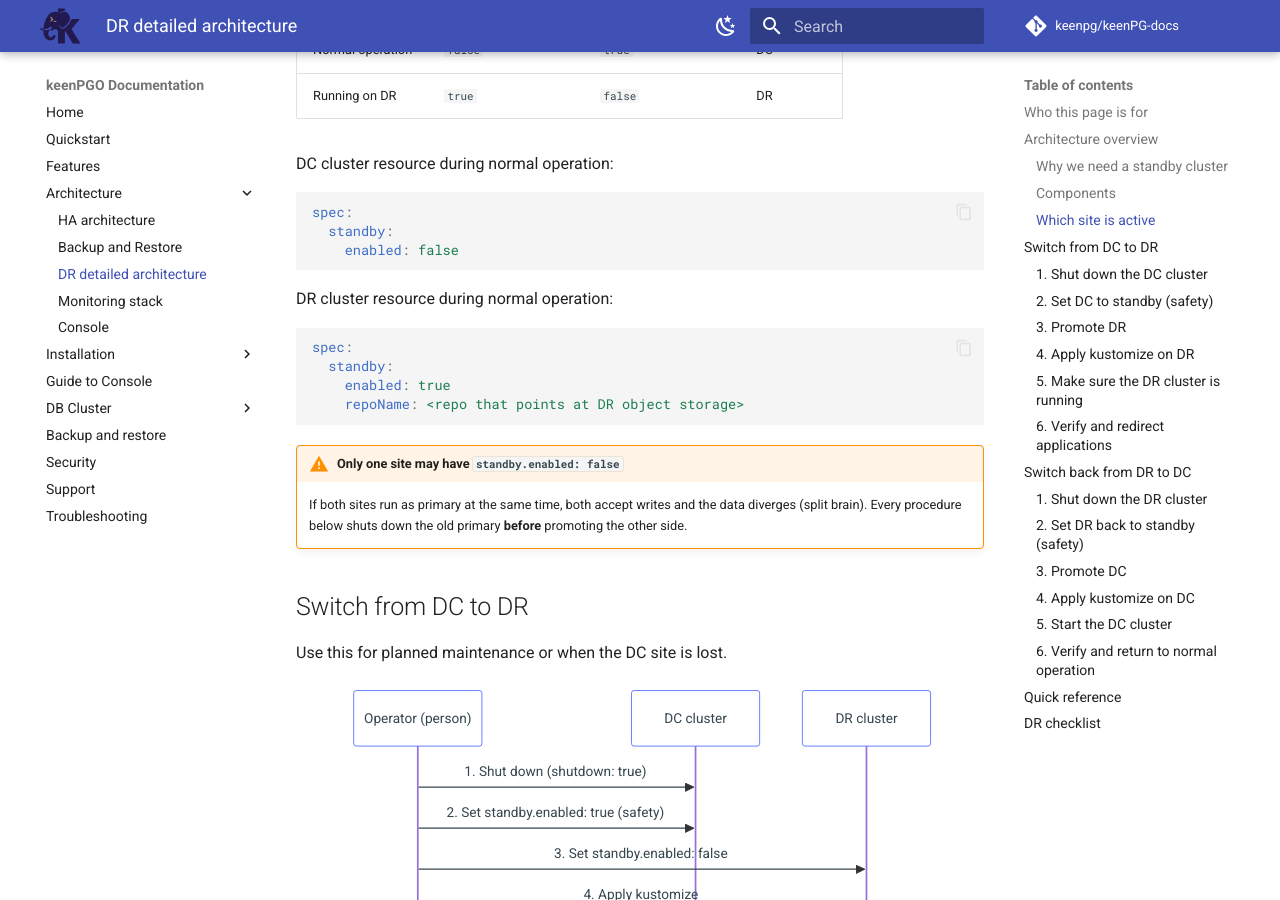
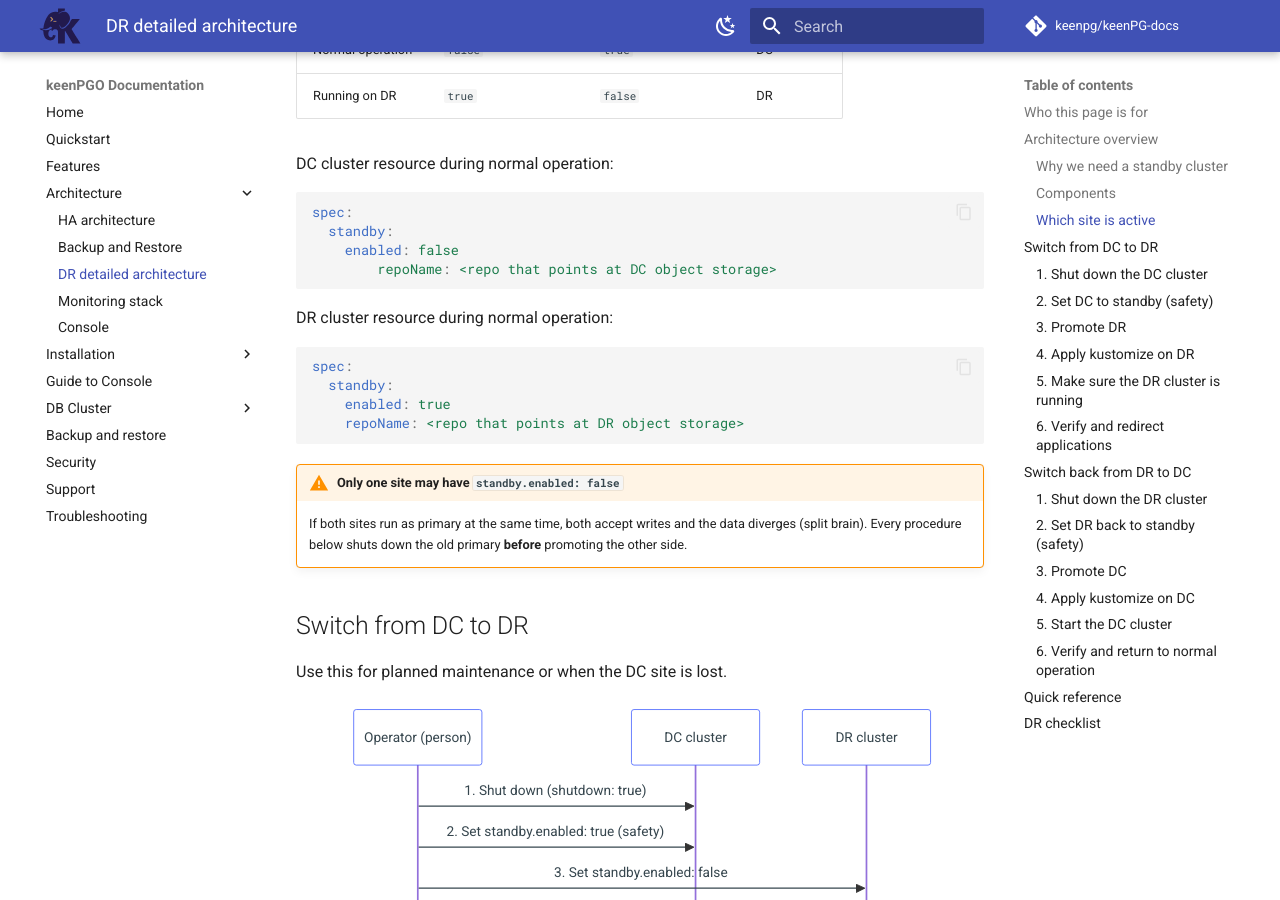
Before and after one commit to keenpg/keenPG-docs, an MkDocs documentation site: the page built from docs/architecture/dr.md, in a window 1280 px wide and 900 px high, scrolled down 2784 px. Built offline with MkDocs 1.6.1 and Material for MkDocs 9.7.7, drawn with Linux system fonts in a browser that asks for light colours; nearby versions of some CDN libraries; comment, search, counter and statistics services are not loaded; part of the change alters nothing that is shown.

Commit message:
Update dr.md

````diff
--- a/docs/architecture/dr.md
+++ b/docs/architecture/dr.md
@@ -100,6 +100,7 @@ DC cluster resource during normal operation:
 spec:
   standby:
     enabled: false
+        repoName: <repo that points at DC object storage>
 ```
 
 DR cluster resource during normal operation:
````
